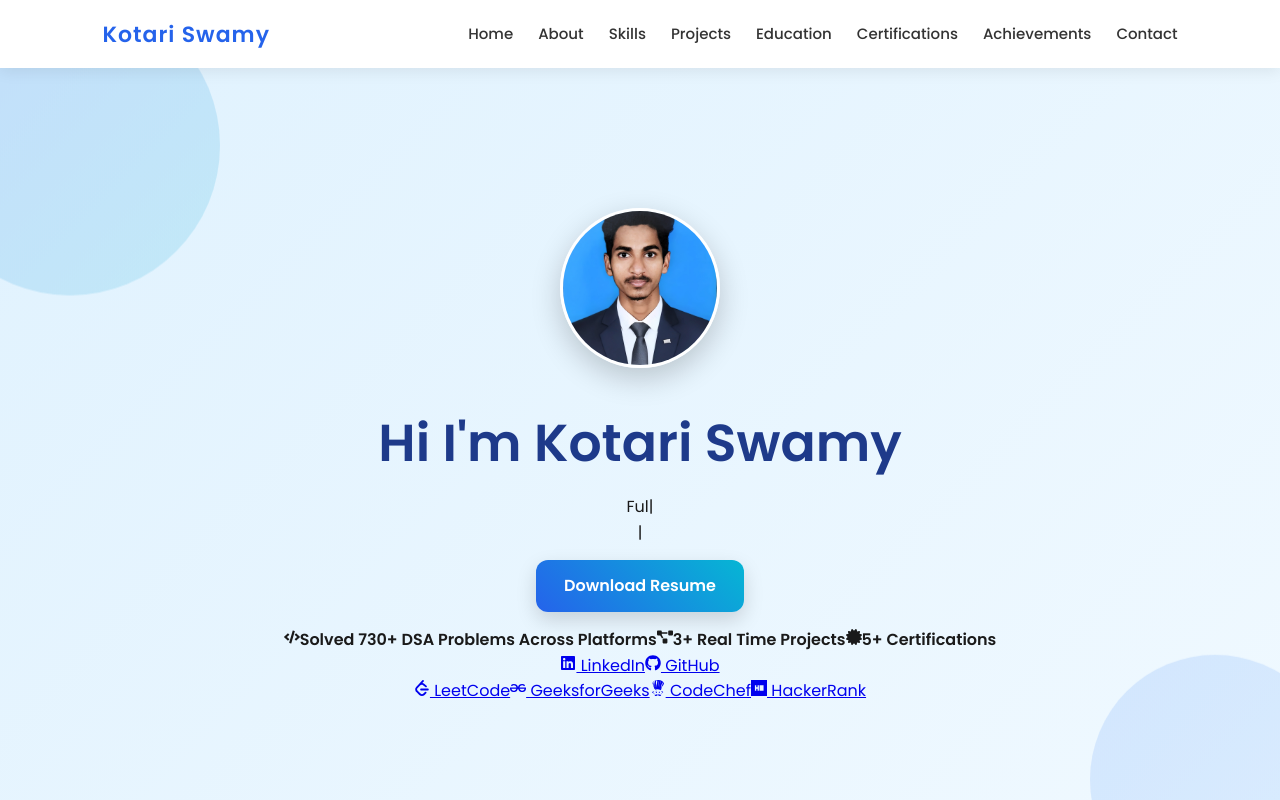
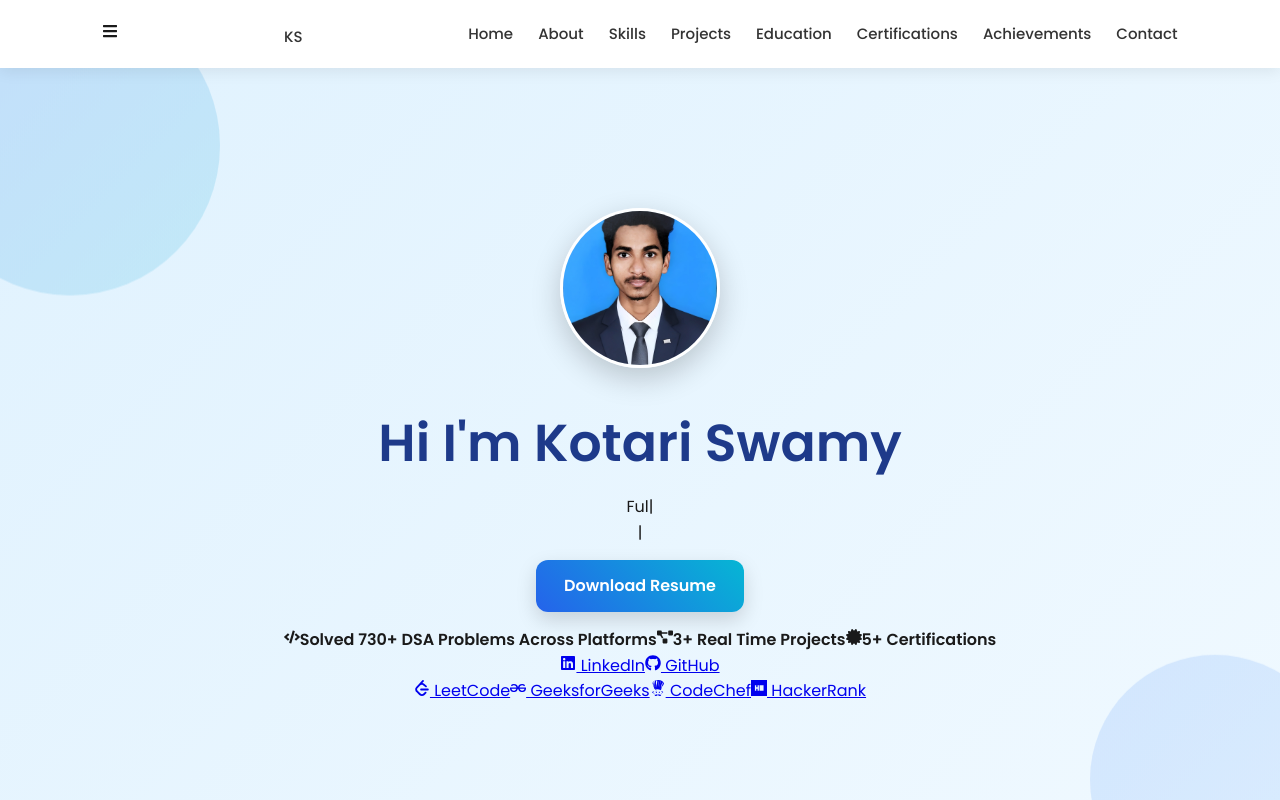
Before and after one commit to Swamy85/swamy-portfolio, a React (Create React App) app: page / in a window 1280 px wide. Shown: the top 800 px of the page. Built offline with nearby package versions, Linux system fonts and the light colour scheme.

Commit message:
Update Navbar.js

```diff
--- a/src/components/Navbar.js
+++ b/src/components/Navbar.js
@@ -1,24 +1,24 @@
 import React from "react";
+import { useState } from "react";
+import { FaBars, FaTimes } from "react-icons/fa";
 
 function Navbar() {
+
+  const [menuOpen, setMenuOpen] = useState(false);
+
+
+
   return (
     <nav className="navbar">
+      <div className="menu-icon" onClick={() => setMenuOpen(!menuOpen)}>
+{menuOpen ? <FaTimes/> : <FaBars/>}
+</div>
 
-      <h1><a
-        href="#home"
-        style={{
-          fontSize: "22px",
-          fontWeight: "700",
-          color: "#2563eb",
-          letterSpacing: "1px",
-          textDecoration: "none",
-          cursor: "pointer"
-        }}
-      >
-        Kotari Swamy
-      </a></h1>
+      <h1>
+<a href="#home" className="logo-circle">KS</a>
+</h1>
 
-      <ul>
+      <ul className={menuOpen ? "nav-links active" : "nav-links"}>
 
         <li><a href="#home">Home</a></li>
 
```
